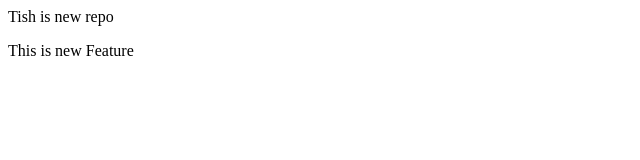
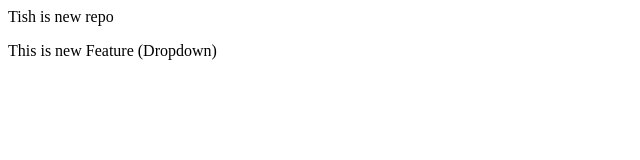
Before and after one commit to dmansi1609/localRepo, a plain HTML site: page index.html in a window 1280 px wide. Shown: the full height of the page, 0-640 px from the left. Drawn offline with Linux system fonts and the light colour scheme.

Commit message:
Add Dropdown

```diff
--- a/index.html
+++ b/index.html
@@ -1,2 +1,2 @@
 <p>Tish is new repo</p>
-<p>This is new Feature </p>
+<p>This is new Feature (Dropdown)</p>
```
